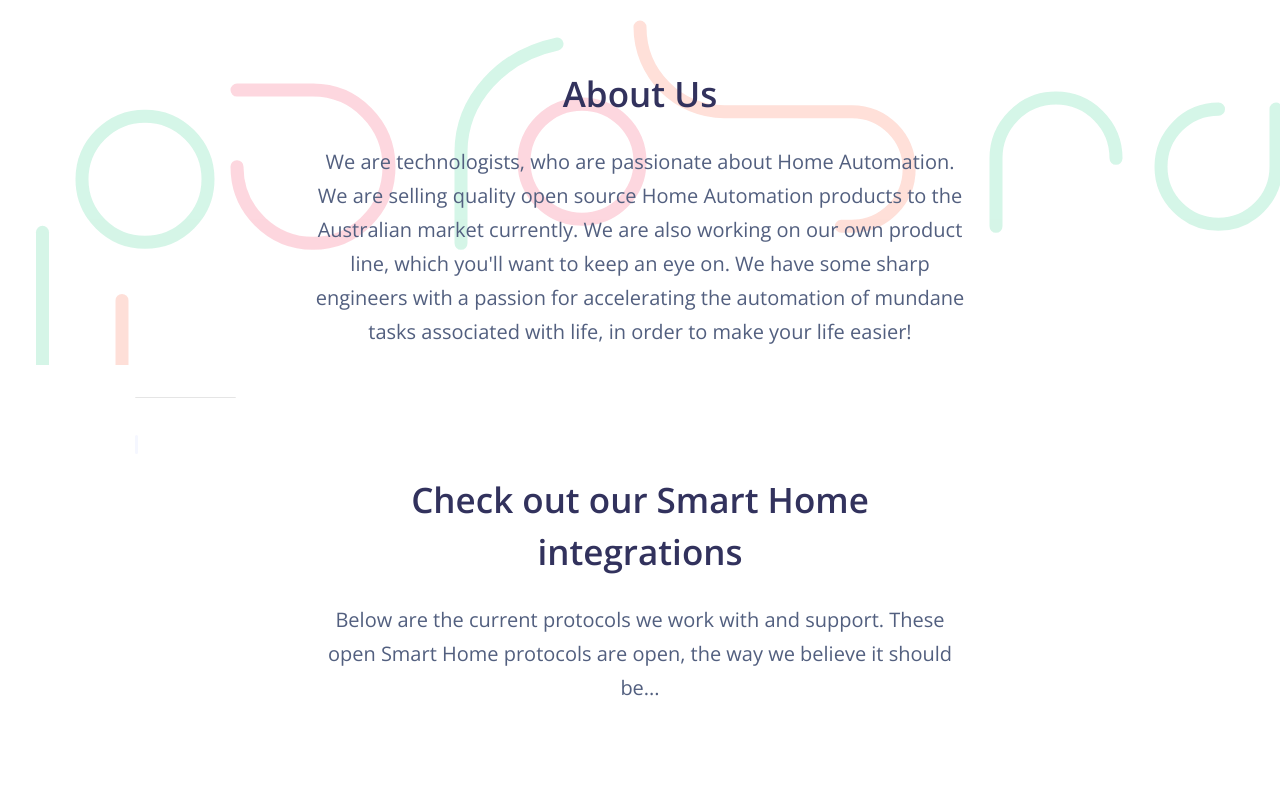
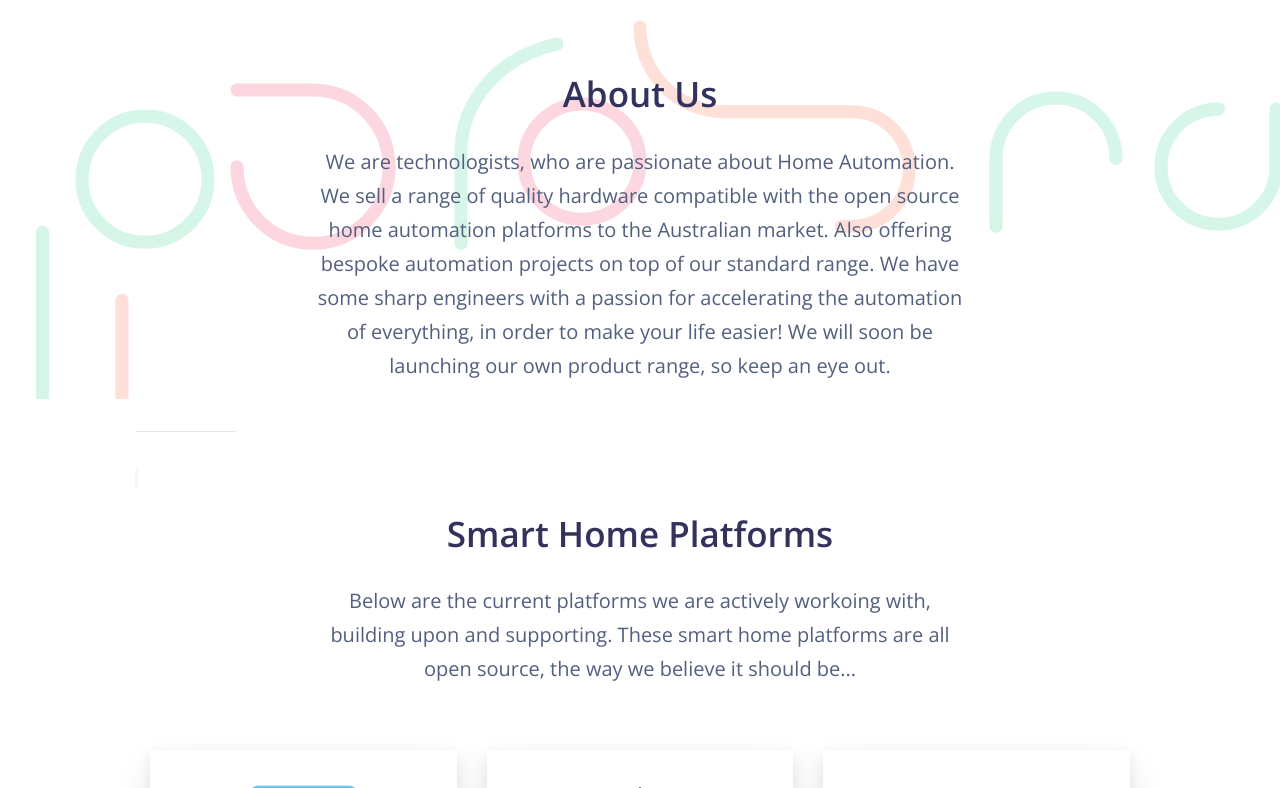
Before and after one commit to DialedIn-Aus/dialedin-aus.github.io, a Jekyll site: the page built from docs/index.html, in a window 1280 px wide and 900 px high, scrolled down 432 px, cut to the strip 112-900 px from the top of the window. Built offline with Jekyll 4.4.1, drawn with Linux system fonts in a browser that asks for light colours; nearby versions of some CDN libraries; some of the changed text lies outside the part shown.

Commit message:
home: content updates

```diff
--- a/docs/_includes/home-dialedin.html
+++ b/docs/_includes/home-dialedin.html
@@ -4,7 +4,7 @@
     <div class="row text-center justify-content-center">
       <div class="col-lg-8">
         <h3 class="display-3 text-black" style="opacity: 3;" >About Us</h3>
-        <p class="lead text-black">We are technologists, who are passionate about Home Automation. We are selling quality open source Home Automation products to the Australian market currently. We are also working on our own product line, which you'll want to keep an eye on. We have some sharp engineers with a passion for accelerating the automation of mundane tasks associated with life, in order to make your life easier!
+        <p class="lead text-black">We are technologists, who are passionate about Home Automation. We sell a range of quality hardware compatible with the open source home automation platforms to the Australian market. Also offering bespoke automation projects on top of our standard range. We have some sharp engineers with a passion for accelerating the automation of everything, in order to make your life easier! We will soon be launching our own product range, so keep an eye out.
         </p>
       </div>
     </div>
@@ -17,19 +17,19 @@
   <div class="container">
     <div class="row">
       <div class="col-md-8 mx-auto text-center mb-5">
-        <h3 class="display-3">Check out our Smart Home integrations</h3>
-        <p class="lead">Below are the current protocols we work with and support. These open Smart Home protocols are open, the way we believe it should be...</p>
+        <h3 class="display-3">Smart Home Platforms</h3>
+        <p class="lead">Below are the current platforms we are actively workoing with, building upon and supporting. These smart home platforms are all open source, the way we believe it should be...</p>
       </div>
-    </div> <br><br>
+    </div>
     <div class="row">
       <div class="col">
         <div class="card card-platform h-100">
           <img class="card-image mx-auto" src="/assets/img/dialedlogo/ha.png" alt="Home Assistant logo" >
           <div class="card-body text-center">
             <h5 class="card-title text-center">HOME ASSISTANT</h5>
-            <p class="card-text">Home Assistant is a free and open-source software for home automation designed to be a central control system for smart home devices with a focus on local control and privacy.</p>
+            <p class="card-text">Kickstart your smart home journey and automate every device in your home.</p>
           </div>
-          <div class="card-body text-center">
+          <div class="card-footer text-center">
             <a href="https://www.home-assistant.io/" target="_blank" class="btn btn-primary">Visit</a>
           </div>
         </div>
@@ -39,9 +39,9 @@
         <img class="card-image mx-auto" src="/assets/img/dialedlogo/tas.svg" alt="Tasmota logo" >
         <div class="card-body text-center">
           <h5 class="card-title text-center">TASMOTA</h5>
-          <p class="card-text">Tasmota is a free software / firmware that makes it possible to operate SmartHome devices and solutions without connecting them to a cloud. <br><br></p>
+          <p class="card-text">Local control of all your ESP32 IoT devices, 100% cloud free.</p>
         </div>
-        <div class="card-body text-center">
+        <div class="card-footer text-center">
           <a href="https://tasmota.github.io/docs/" target="_blank" class="btn btn-primary">Visit</a>
         </div>
       </div>
@@ -51,9 +51,9 @@
         <img class="card-image mx-auto" src="/assets/img/dialedlogo/esp.svg" alt="ESPHome logo" style="padding-top: 40px;padding-bottom: 40px;">
         <div class="card-body text-center">
           <h5 class="card-title text-center">ESPHOME</h5>
-          <p class="card-text">ESPHome is a system to control your ESP8266/ESP32 by simple yet powerful configuration files and control them remotely through Home Automation systems.</p>
+          <p class="card-text">Simplifying microcontrollers with a code free experience powered by simple configuration files.</p>
         </div>
-        <div class="card-body text-center">
+        <div class="card-footer text-center">
           <a href="https://esphome.io/" target="_blank" class="btn btn-primary">Visit</a>
         </div>
       </div>
@@ -68,8 +68,8 @@
     <div class="row">
       <div class="col-md-8 mx-auto text-center mb-5">
         <br><br>
-        <h3 class="display-3">We support products using the following communications protocols</h3>
-        <p class="lead"></p>
+        <h3 class="display-3">IoT Connectivity</h3>
+        <p class="lead">We have all protocols covered.</p>
       </div>
     </div>
     <br><br><br>
```
